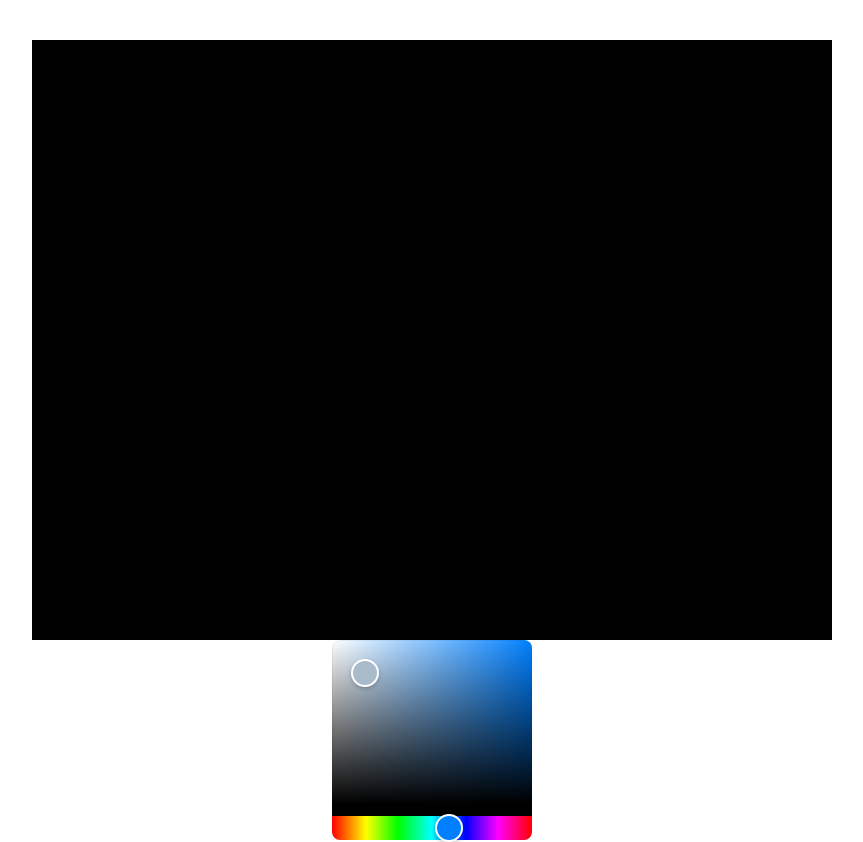
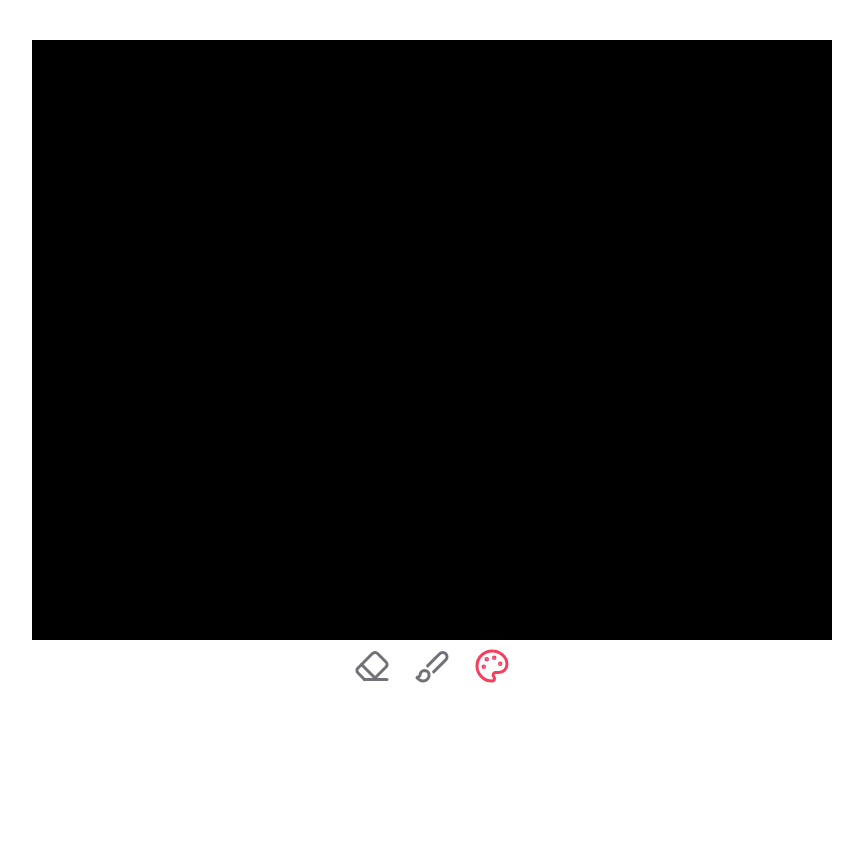
Before and after one commit to Adityaat2810/CineSketch, a React (Vite) app in the folder client/: page /game-room in a window 1280 px wide. Shown: the whole page, without its empty margins (208-1071 px from the left). After the commit the page ends 800 px from the top, so only its background shows below. Built offline with nearby package versions, Linux system fonts and the light colour scheme.

Commit message:
added size picker , color picker and erasor to cnavas

```diff
--- a/client/package.json
+++ b/client/package.json
@@ -10,11 +10,15 @@
     "preview": "vite preview"
   },
   "dependencies": {
+    "@radix-ui/react-popover": "^1.1.1",
     "@radix-ui/react-slot": "^1.1.0",
+    "@radix-ui/react-tooltip": "^1.1.2",
+    "@types/react-color": "^3.0.12",
     "class-variance-authority": "^0.7.0",
     "clsx": "^2.1.1",
     "lucide-react": "^0.408.0",
     "react": "^18.3.1",
+    "react-color": "^2.19.3",
     "react-colorful": "^5.6.1",
     "react-dom": "^18.3.1",
     "react-router-dom": "^6.24.1",
--- a/client/src/components/game/color-picker.tsx
+++ b/client/src/components/game/color-picker.tsx
@@ -1,10 +1,46 @@
 import { HexColorPicker } from "react-colorful";
+import { Palette } from "lucide-react";
+
+import {
+    Popover,
+    PopoverContent,
+    PopoverTrigger,
+} from "@/components/ui/popover"
+
+import {
+    Tooltip,
+    TooltipContent,
+    TooltipProvider,
+    TooltipTrigger,
+} from "@/components/ui/tooltip"
+
 
 interface ColorPickerProps {
-  color: string;
-  setColor: (color: string) => void;
+    color: string;
+    setColor: (color: string) => void;
 }
 
 export const ColorPicker: React.FC<ColorPickerProps> = ({ color, setColor }) => {
-  return <HexColorPicker color={color} onChange={setColor} />;
+    return (
+
+        <TooltipProvider>
+            <Tooltip>
+                <TooltipTrigger>
+                    <Popover>
+                        <PopoverTrigger>
+                            <Palette className="text-rose-500 h-9 w-9" />
+                        </PopoverTrigger>
+
+                        <PopoverContent >
+                            <HexColorPicker color={color} onChange={setColor} />
+                        </PopoverContent>
+                    </Popover>
+                </TooltipTrigger>
+                <TooltipContent>
+                    <p>Pick color for brush.</p>
+                </TooltipContent>
+            </Tooltip>
+        </TooltipProvider>
+
+    )
 }
--- /dev/null
+++ b/client/src/components/game/size-picker.tsx
@@ -0,0 +1,50 @@
+import { Brush } from "lucide-react";
+import {
+    Popover,
+    PopoverContent,
+    PopoverTrigger,
+} from "@/components/ui/popover";
+
+interface SizePickerProps {
+    size: number;
+    setSize: (size: number) => void;
+}
+
+export const SizePicker: React.FC<SizePickerProps> = ({ size, setSize }) => {
+    return (
+        <div>
+            <Popover>
+                <PopoverTrigger asChild>
+                    <button>
+                        <Brush className="text-zinc-500 h-9 w-9" />
+                    </button>
+                </PopoverTrigger>
+
+                <PopoverContent>
+                    <div className="flex justify-center space-x-2">
+                        <button
+                            onClick={() => setSize(1)}
+                            className={`px-2 ${size === 1 ? "font-bold" : ""}`}
+                        >
+                            Small
+                        </button>
+
+                        <button
+                            onClick={() => setSize(3)}
+                            className={`px-2 ${size === 3 ? "font-bold" : ""}`}
+                        >
+                            Medium
+                        </button>
+
+                        <button
+                            onClick={() => setSize(5)}
+                            className={`px-2 ${size === 5 ? "font-bold" : ""}`}
+                        >
+                            Large
+                        </button>
+                    </div>
+                </PopoverContent>
+            </Popover>
+        </div>
+    );
+};
--- /dev/null
+++ b/client/src/components/ui/popover.tsx
@@ -0,0 +1,29 @@
+import * as React from "react"
+import * as PopoverPrimitive from "@radix-ui/react-popover"
+
+import { cn } from "@/lib/utils"
+
+const Popover = PopoverPrimitive.Root
+
+const PopoverTrigger = PopoverPrimitive.Trigger
+
+const PopoverContent = React.forwardRef<
+  React.ElementRef<typeof PopoverPrimitive.Content>,
+  React.ComponentPropsWithoutRef<typeof PopoverPrimitive.Content>
+>(({ className, align = "center", sideOffset = 4, ...props }, ref) => (
+  <PopoverPrimitive.Portal>
+    <PopoverPrimitive.Content
+      ref={ref}
+      align={align}
+      sideOffset={sideOffset}
+      className={cn(
+        "z-50 w-72 rounded-md border bg-popover p-4 text-popover-foreground shadow-md outline-none data-[state=open]:animate-in data-[state=closed]:animate-out data-[state=closed]:fade-out-0 data-[state=open]:fade-in-0 data-[state=closed]:zoom-out-95 data-[state=open]:zoom-in-95 data-[side=bottom]:slide-in-from-top-2 data-[side=left]:slide-in-from-right-2 data-[side=right]:slide-in-from-left-2 data-[side=top]:slide-in-from-bottom-2",
+        className
+      )}
+      {...props}
+    />
+  </PopoverPrimitive.Portal>
+))
+PopoverContent.displayName = PopoverPrimitive.Content.displayName
+
+export { Popover, PopoverTrigger, PopoverContent }
--- /dev/null
+++ b/client/src/components/ui/tooltip.tsx
@@ -0,0 +1,28 @@
+import * as React from "react"
+import * as TooltipPrimitive from "@radix-ui/react-tooltip"
+
+import { cn } from "@/lib/utils"
+
+const TooltipProvider = TooltipPrimitive.Provider
+
+const Tooltip = TooltipPrimitive.Root
+
+const TooltipTrigger = TooltipPrimitive.Trigger
+
+const TooltipContent = React.forwardRef<
+  React.ElementRef<typeof TooltipPrimitive.Content>,
+  React.ComponentPropsWithoutRef<typeof TooltipPrimitive.Content>
+>(({ className, sideOffset = 4, ...props }, ref) => (
+  <TooltipPrimitive.Content
+    ref={ref}
+    sideOffset={sideOffset}
+    className={cn(
+      "z-50 overflow-hidden rounded-md border bg-popover px-3 py-1.5 text-sm text-popover-foreground shadow-md animate-in fade-in-0 zoom-in-95 data-[state=closed]:animate-out data-[state=closed]:fade-out-0 data-[state=closed]:zoom-out-95 data-[side=bottom]:slide-in-from-top-2 data-[side=left]:slide-in-from-right-2 data-[side=right]:slide-in-from-left-2 data-[side=top]:slide-in-from-bottom-2",
+      className
+    )}
+    {...props}
+  />
+))
+TooltipContent.displayName = TooltipPrimitive.Content.displayName
+
+export { Tooltip, TooltipTrigger, TooltipContent, TooltipProvider }
--- a/client/src/pages/gameRoom.tsx
+++ b/client/src/pages/gameRoom.tsx
@@ -1,14 +1,25 @@
 import Board from "@/components/Board";
 import { ColorPicker } from "@/components/game/color-picker";
-import React, { useEffect, useRef, useState } from "react";
+import { SizePicker } from "@/components/game/size-picker";
+import { Eraser } from "lucide-react";
+import { useEffect, useRef, useState } from "react";
 
 function GameRoom() {
   const canvasRef = useRef<HTMLCanvasElement>(null);
   const [color, setColor] = useState("#aabbcc");
+  const [size, setSize] = useState(5);
 
-  // to draw
+  // Function to clear the canvas
+  const clearCanvas = () => {
+    const canvas = canvasRef.current;
+    const ctx = canvas?.getContext("2d");
+    if (ctx) {
+      if(canvas)
+      ctx.clearRect(0, 0, canvas.width, canvas.height);
+    }
+  };
+
   useEffect(() => {
-    // Variables to store drawing state
     let isDrawing = false;
     let lastX = 0;
     let lastY = 0;
@@ -28,6 +39,9 @@ function GameRoom() {
         ctx.moveTo(lastX, lastY);
         ctx.lineTo(e.offsetX, e.offsetY);
         ctx.strokeStyle = color; // Use the selected color
+        ctx.lineWidth = size;
+        ctx.lineCap = "round";
+        ctx.lineJoin = "round";
         ctx.stroke();
         [lastX, lastY] = [e.offsetX, e.offsetY];
       }
@@ -38,13 +52,6 @@ function GameRoom() {
     };
 
     const canvas = canvasRef.current;
-    const ctx = canvas?.getContext("2d");
-
-    if (ctx) {
-      ctx.lineWidth = 5;
-      ctx.lineCap = "round";
-      ctx.lineJoin = "round";
-    }
 
     if (canvas) {
       canvas.addEventListener("mousedown", startDrawing);
@@ -61,7 +68,7 @@ function GameRoom() {
         canvas.removeEventListener("mouseout", endDrawing);
       }
     };
-  }, [color]); // Re-run effect when color changes
+  }, [color, size]);
 
   return (
     <div className="flex flex-col justify-center items-center h-full w-full">
@@ -69,8 +76,20 @@ function GameRoom() {
         <Board canvasRef={canvasRef} />
       </div>
 
-      <div>
-        <ColorPicker color={color} setColor={setColor} />
+      <div className="flex justify-center p-2">
+        <div className="px-4">
+          <button onClick={clearCanvas} className="h-9 w-9 text-zinc-500">
+            <Eraser className="h-9 w-9"/>
+          </button>
+        </div>
+
+        <div className="px-2">
+          <SizePicker setSize={setSize} size={size} />
+        </div>
+
+        <div className="px-4">
+          <ColorPicker color={color} setColor={setColor} />
+        </div>
       </div>
     </div>
   );
```
Also changed, not shown: 1 other file (tests, documents, lock files or other folders).
